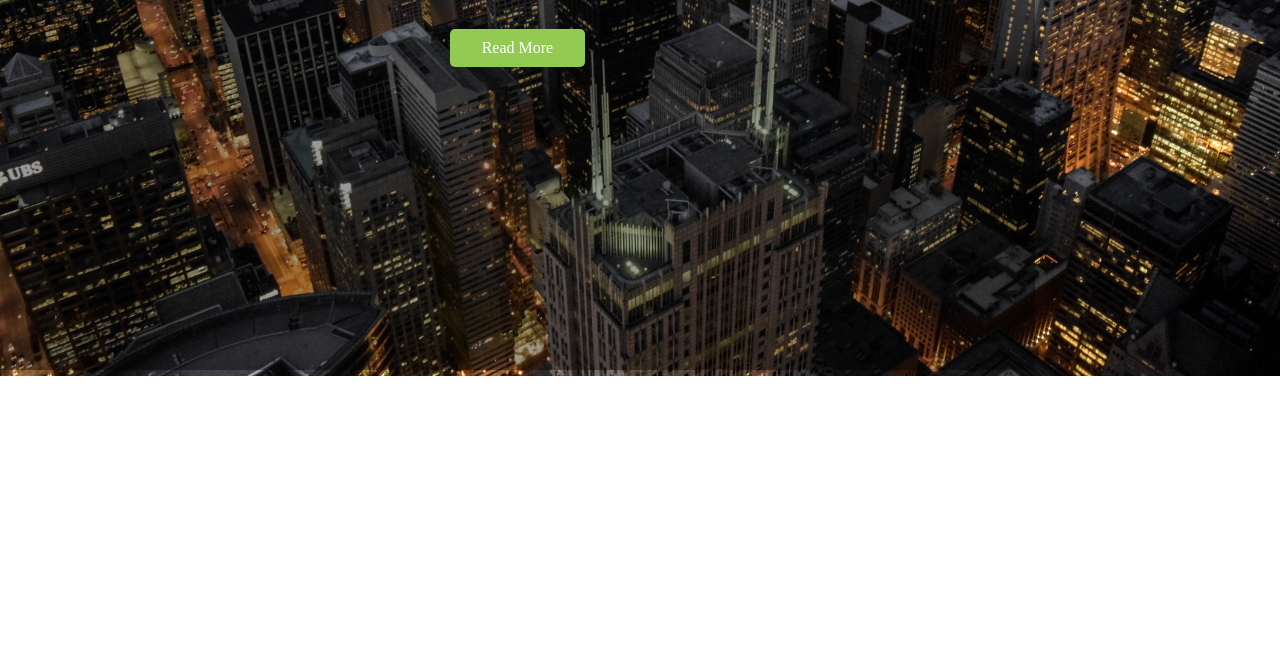
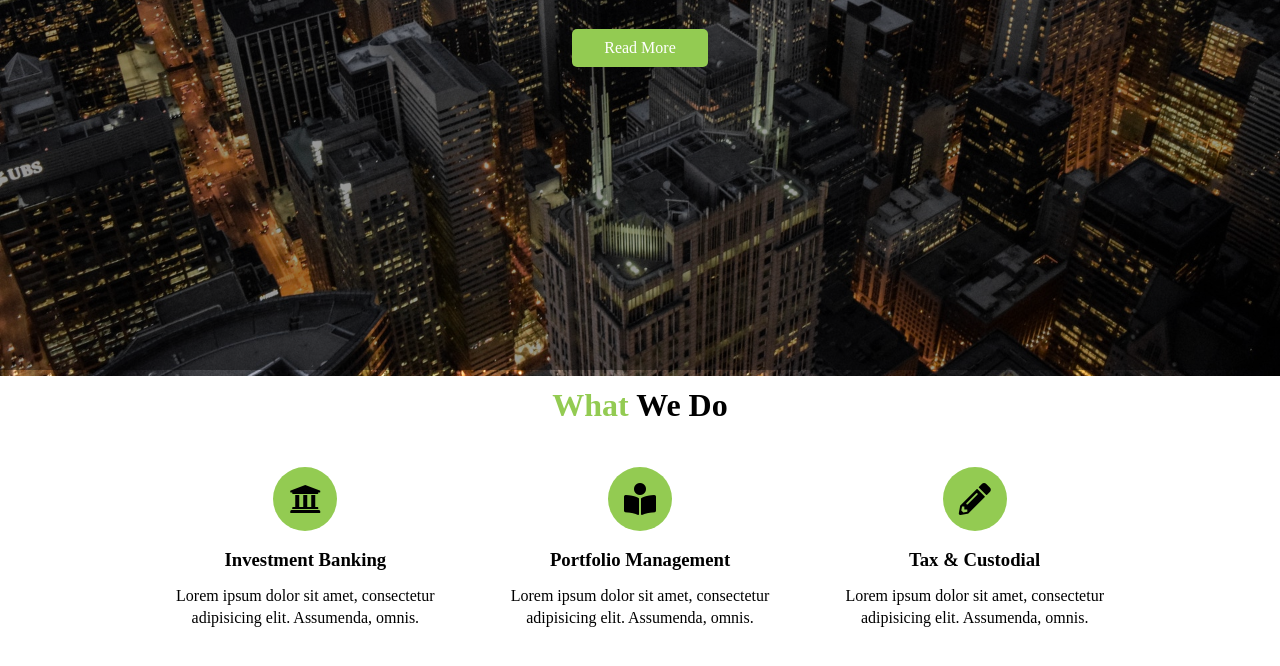
Before and after one commit to kevinmitchell36/edgerledger, a plain HTML site: page index.html in a window 1280 px wide. Shown: the part 490-1156 px from the top of the page. Before the commit the page ends 866 px from the top, so only its background shows below. Drawn offline with Linux system fonts and the light colour scheme.

Commit message:
Add What section

```diff
--- a/css/style.css
+++ b/css/style.css
@@ -21,6 +21,20 @@ p {
 }
 
 /*Utitlty Classes*/
+
+.container {
+  max-width: 1100px;
+  margin: auto;
+  padding: 0 2rem;
+  overflow: hidden;
+}
+
+.text-center{
+  text-align: center;
+}
+
+
+
 .text-primary {
   color: #93cb52;
 }
@@ -31,10 +45,23 @@ p {
   line-height: 1.1;
 }
 
+.m-heading  {
+  font-size: 2rem;
+  margin-bottom: 0.75rem;
+  padding-top: 0.75rem;
+  line-height: 1.1;
+}
+
 .lead {
   font-size: 1.3rem;
   margin-bottom: 2rem;
 }
+
+.py-1 { padding: 1.5rem 0; }
+
+.py-2 { padding: 2rem 0; }
+
+.py-3 { padding: 3rem 0; }
 
 .btn {
   display: inline-block;
@@ -62,7 +89,7 @@ p {
   background: #333;
   color: #fff;
   justify-content: space-between;
-  z-index 1;
+  z-index: 1;
   padding: 1rem;
 }
 
@@ -104,5 +131,27 @@ p {
   position: absolute;
   top: 60px;
   left: 0;
+  right: 0;
+  bottom: 0;
   background-color: rgba(0,0,0,0.4);
 }
+
+/* Section: What We Do*/
+
+#what .items {
+  display: flex;
+  padding: 1rem;
+}
+
+#what .items .item {
+  flex: 1;
+  text-align: center;
+  padding: 1rem;
+}
+
+#what .items .item i {
+  background: #93cb52;
+  padding: 1rem;
+  border-radius: 50%;
+  margin-bottom: 1rem;
+}
--- a/index.html
+++ b/index.html
@@ -41,5 +41,33 @@
       <a href="#what" class="btn">Read More</a>
     </div>
   </header>
+  <section id="what" class="bg-light" class="py-1">
+    <div class="container">
+      <h2 class="m-heading text-center"><span class="text-primary">What</span> We Do</h2>
+      <div class="items">
+        <div class="item">
+          <i class="fas fa-university fa-2x"></i>
+          <div>
+            <h3>Investment Banking</h3>
+            <p>Lorem ipsum dolor sit amet, consectetur adipisicing elit. Assumenda, omnis.</p>
+          </div>
+        </div>
+        <div class="item">
+           <i class="fas fa-book-reader fa-2x"></i>
+          <div>
+            <h3>Portfolio Management</h3>
+            <p>Lorem ipsum dolor sit amet, consectetur adipisicing elit. Assumenda, omnis.</p>
+          </div>
+        </div>
+        <div class="item">
+           <i class="fas fa-pencil-alt fa-2x"></i>
+          <div>
+            <h3>Tax & Custodial</h3>
+            <p>Lorem ipsum dolor sit amet, consectetur adipisicing elit. Assumenda, omnis.</p>
+          </div>
+        </div>
+      </div>
+    </div>
+  </section>
 </body>
 </html>
```
